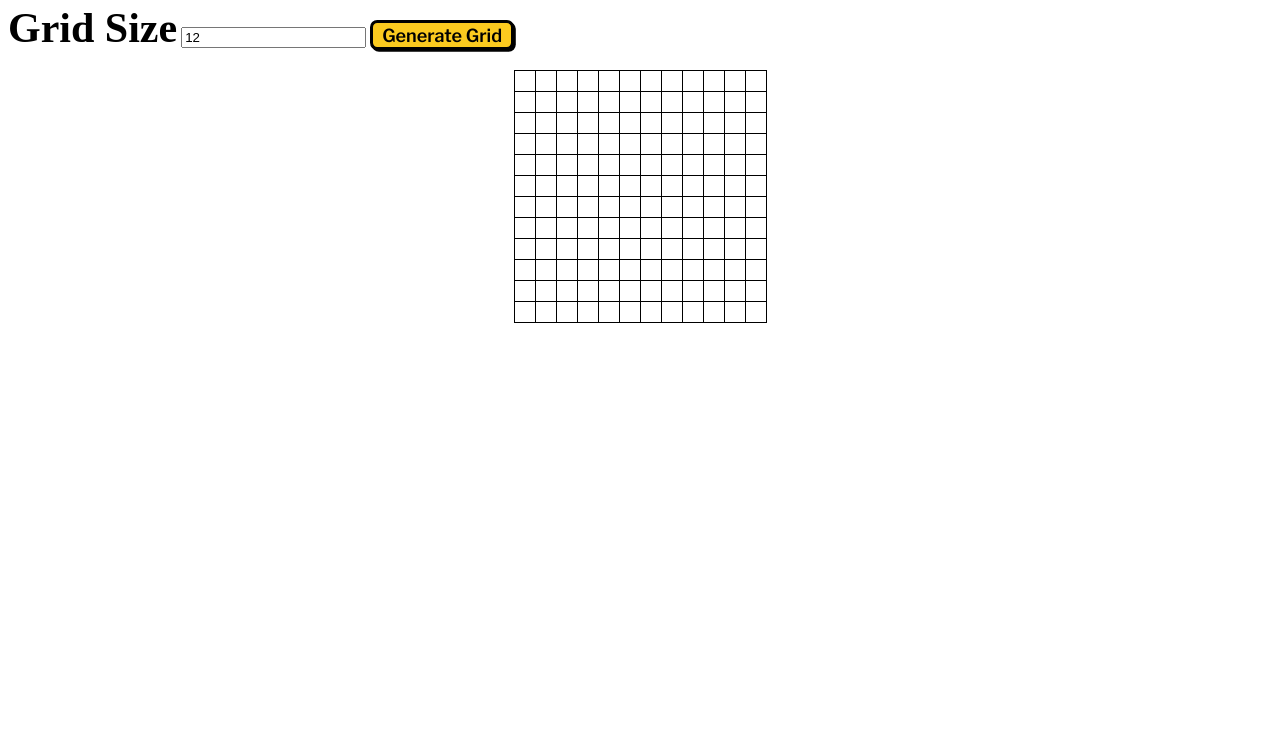
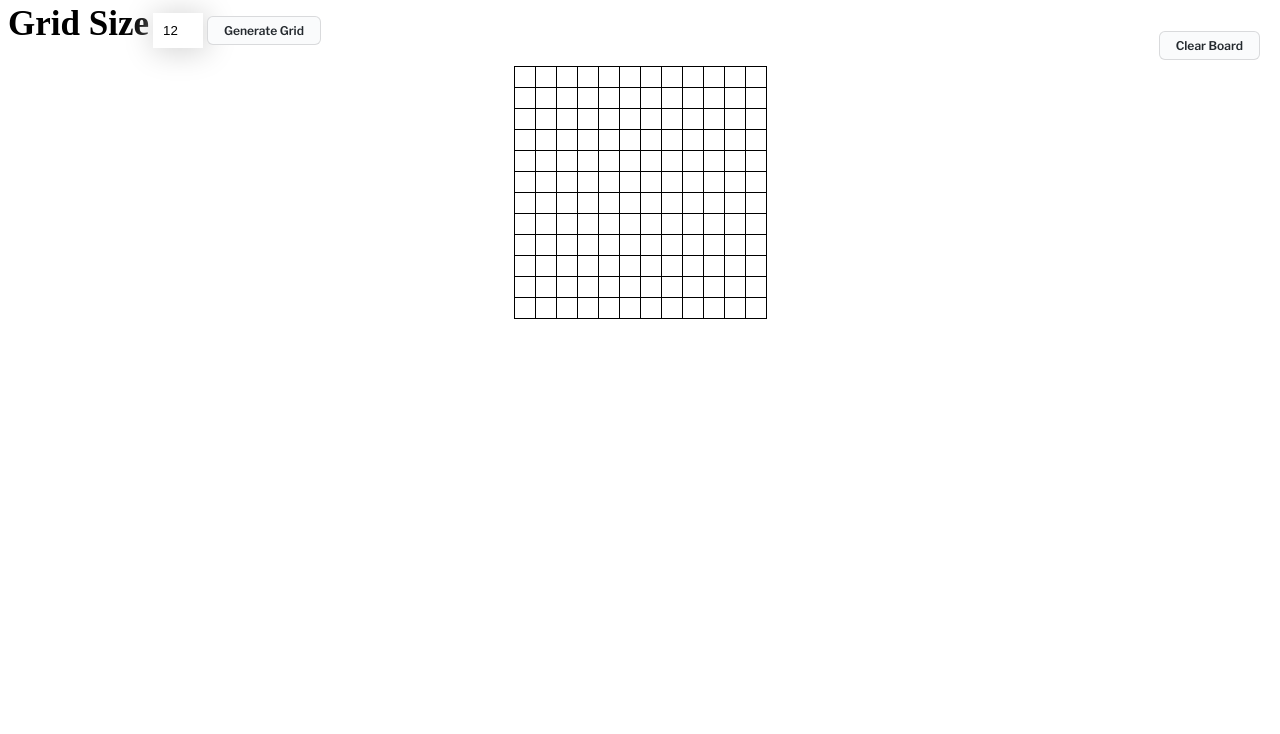
Before and after one commit to tthanhh-to/CrosswordBuilder, a plain HTML site: page index.html in a window 1280 px wide. Shown: the part 66-800 px from the top of the page. Drawn offline with nearby package versions, Linux system fonts and the light colour scheme; a web font is replaced by a local one.

Commit message:
updated buttons for generating and clearing + added hl on single cell

```diff
--- a/index.html
+++ b/index.html
@@ -22,6 +22,7 @@
     <label for="gridSize">Grid Size</label>
     <input type="number" id="gridSize" value="12" min="1">
     <button id="generateGrid">Generate Grid</button>
+    <button id="clearBoard">Clear Board</button>
     <br><br>
     <!-- creating the grid -->
     <table id="myGrid"></table>
--- a/style.css
+++ b/style.css
@@ -36,7 +36,15 @@ label{
     font-family: "clarendon-urw-extra-narrow", serif;
     font-weight: 700;
     font-style: normal;
-    font-size: 42px;
+    font-size: 35px;
+}
+/* input box */
+/* From Uiverse.io by Anas92876 */
+#gridSize {
+    max-width: 30px;
+    padding: 10px;
+    border: none;
+    box-shadow: 2px 2px 30px 2px lightgrey;
 }
 
 /* aspects of the grid */
@@ -62,27 +70,42 @@ label{
     font-size: 16px; /* Adjust font size as needed */
 }
 
+.grid-input:focus{
+    background-color: #ffda00;
+}
+
 /* generate grid button */
-#generateGrid {
-    background: #fbca1f;
+button {
     font-family: "Libre Franklin", sans-serif;
     font-optical-sizing: auto;
     font-weight: 600;
-    font-style: normal;
-    padding: 0.1em 0.5em;
-    font-size: 18px;
-    border: 3px solid black;
-    border-radius: 0.4em;
-    box-shadow: 0.1em 0.1em;
+    font-size: 12px;
+    background-color: #fafbfc;
+    border: 1px solid rgba(27, 31, 35, 0.15);
+    border-radius: 6px;
+    color: #24292e;
+    padding: 6px 16px;
+    transition: background-color 0.2s cubic-bezier(0.3, 0, 0.5, 1);
     cursor: pointer;
 }
 
-#generateGrid:hover {
-transform: translate(-0.05em, -0.05em);
-box-shadow: 0.15em 0.15em;
+button:hover {
+background-color: #f3f4f6;
+transition-duration: 0.1s;
 }
 
-#generateGrid:active {
-transform: translate(0.05em, 0.05em);
-box-shadow: 0.05em 0.05em;
+button:disabled {
+background-color: #f3f4f6;
+border-color: rgba(27, 31, 35, 0.15);
+color: #959da5;
 }
+
+button:active {
+background-color: #c4c8ce;
+}
+
+#clearBoard{
+    position: absolute;
+    top: 97px;
+    right: 20px;
+}
```
